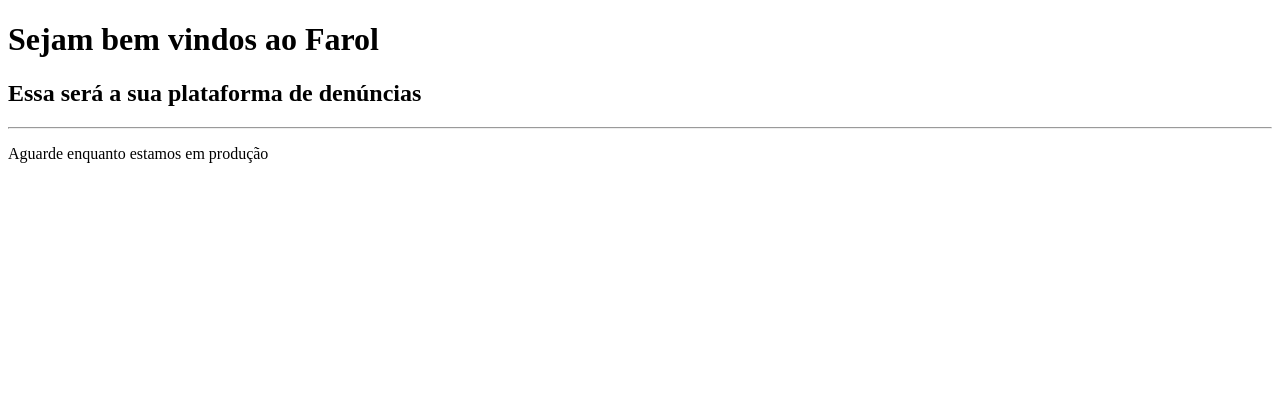
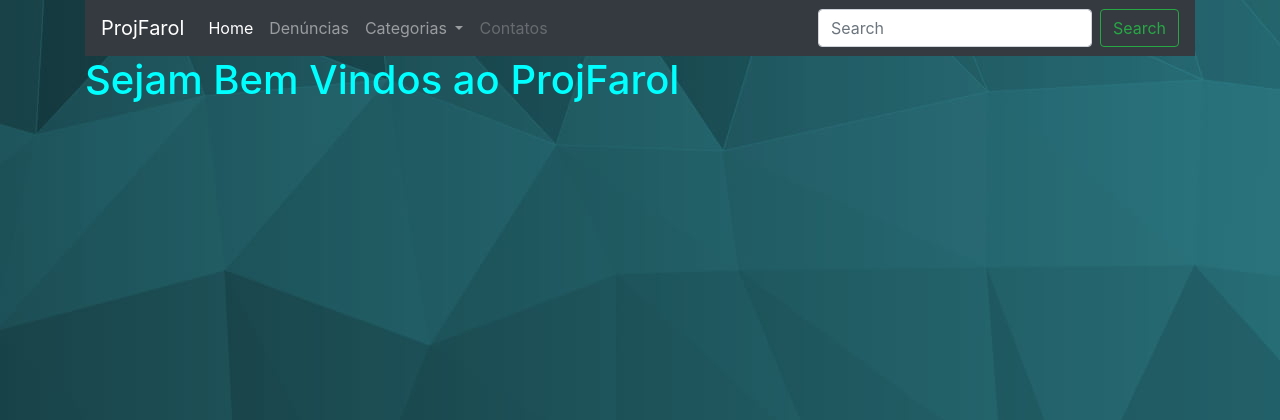
Before and after one commit to pablo147sousa/ProjFarol, a Django app: page / in a window 1280 px wide. Shown: the top 420 px of the page. Run offline with Django 3.2, Linux system fonts and the light colour scheme; some libraries are stand-ins or nearby versions.

Commit message:
commit teste telas

```diff
--- /dev/null
+++ b/telas/static/telas/scripts.js
@@ -0,0 +1 @@
+console.log('Funcionou');
--- /dev/null
+++ b/telas/static/telas/styles.css
@@ -0,0 +1,6 @@
+h1 {
+    color: cyan;
+}
+body {
+    background : white url("images/background.gif") no-repeat;
+}
--- /dev/null
+++ b/telas/templates/base.html
@@ -0,0 +1,60 @@
+{% load static %}
+<!DOCTYPE html>
+<html lang="en">
+<head>
+    <meta charset="UTF-8">
+    <meta name="viewport" content="width=device-width, initial-scale=1.0">
+    <meta http-equiv="X-UA-Compatible" content="ie=edge">
+    <title>{% block title %}{% endblock %}</title>
+    <link href="https://stackpath.bootstrapcdn.com/bootstrap/4.3.1/css/bootstrap.min.css" rel="stylesheet"
+        integrity="sha384-ggOyR0iXCbMQv3Xipma34MD+dH/1fQ784/j6cY/iJTQUOhcWr7x9JvoRxT2MZw1T" crossorigin="anonymous">
+    <link rel="stylesheet" href="{% static "telas/styles.css" %}">
+</head>
+<body>
+    <div class="container">
+        <nav class="navbar navbar-expand-lg navbar-dark bg-dark">
+            <a class="navbar-brand" href="#">ProjFarol</a>
+            <button class="navbar-toggler" type="button" data-toggle="collapse" data-target="#navbarSupportedContent"
+                aria-controls="navbarSupportedContent" aria-expanded="false" aria-label="Toggle navigation">
+                <span class="navbar-toggler-icon"></span>
+            </button>
+
+            <div class="collapse navbar-collapse" id="navbarSupportedContent">
+                <ul class="navbar-nav mr-auto">
+                    <li class="nav-item active">
+                        <a class="nav-link" href="#">Home <span class="sr-only">(current)</span></a>
+                    </li>
+                    <li class="nav-item">
+                        <a class="nav-link" href="#">Denúncias</a>
+                    </li>
+                    <li class="nav-item dropdown">
+                        <a class="nav-link dropdown-toggle" href="#" id="navbarDropdown" role="button" data-toggle="dropdown"
+                            aria-haspopup="true" aria-expanded="false">
+                            Categorias
+                        </a>
+                        <div class="dropdown-menu" aria-labelledby="navbarDropdown">
+                            <a class="dropdown-item" href="#">Action</a>
+                            <a class="dropdown-item" href="#">Another action</a>
+                            <div class="dropdown-divider"></div>
+                            <a class="dropdown-item" href="#">Something else here</a>
+                        </div>
+                    </li>
+                    <li class="nav-item">
+                        <a class="nav-link disabled" href="#" tabindex="-1" aria-disabled="true">Contatos</a>
+                    </li>
+                </ul>
+                <form class="form-inline my-2 my-lg-0">
+                    <input class="form-control mr-sm-2" type="search" placeholder="Search" aria-label="Search">
+                    <button class="btn btn-outline-success my-2 my-sm-0" type="submit">Search</button>
+                </form>
+            </div>
+        </nav>
+        {% block content %}
+        {% endblock %}
+    </div>
+    <script src="https://stackpath.bootstrapcdn.com/bootstrap/4.3.1/js/bootstrap.bundle.min.js"
+        integrity="sha384-xrRywqdh3PHs8keKZN+8zzc5TX0GRTLCcmivcbNJWm2rs5C8PRhcEn3czEjhAO9o"
+        crossorigin="anonymous"></script>
+    <script src="{% static "telas/scripts.js" %}"></script>
+</body>
+</html>
--- a/telas/templates/telas/home.html
+++ b/telas/templates/telas/home.html
@@ -1,15 +1,5 @@
-<!DOCTYPE html>
-<html lang="en">
-<head>
-    <meta charset="UTF-8">
-    <meta name="viewport" content="width=device-width, initial-scale=1.0">
-    <meta http-equiv="X-UA-Compatible" content="ie=edge">
-    <title>Home</title>
-</head>
-<body>
-    <h1>Sejam bem vindos ao Farol</h1>
-    <h2>Essa será a sua plataforma de denúncias</h2>
-    <hr>
-    <p>Aguarde enquanto estamos em produção</p>
-</body>
-</html>
+{% extends 'base.html' %}
+{% block title %}Home{% endblock %}
+{% block content %}
+    <h1>Sejam Bem Vindos ao ProjFarol</h1>
+{% endblock %}
```
Also changed, not shown: telas/templates/telas/contato.html (+5 -17 lines), telas/templates/telas/teste.html (+5 -12 lines), telas/static/telas/images/background.gif (added).
